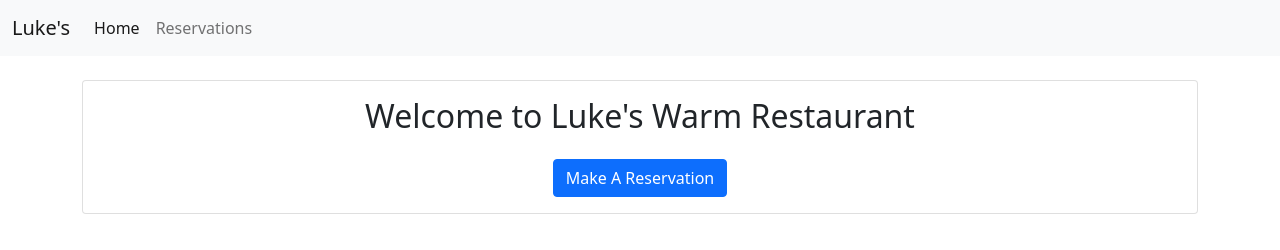
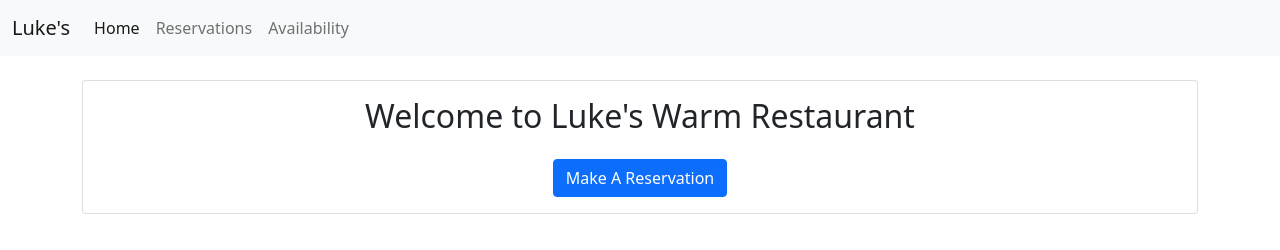
Before and after one commit to mandellbutler/Lukes-Warm-Restaurant, a plain HTML site: page index.html in a window 1280 px wide. Drawn offline with nearby package versions, Linux system fonts and the light colour scheme; files whose address does not match are found by name.

Commit message:
added tables link with unique class tables-button

```diff
--- a/index.html
+++ b/index.html
@@ -36,6 +36,9 @@
               <li class="nav-item">
                 <a class="nav-link reservation-button" href="#">Reservations</a>
               </li>
+              <li class="nav-item">
+                <a class="nav-link reservation-button tables-button" href="#">Availability</a>
+              </li>
             </ul>
           </div>
         </div>
```
